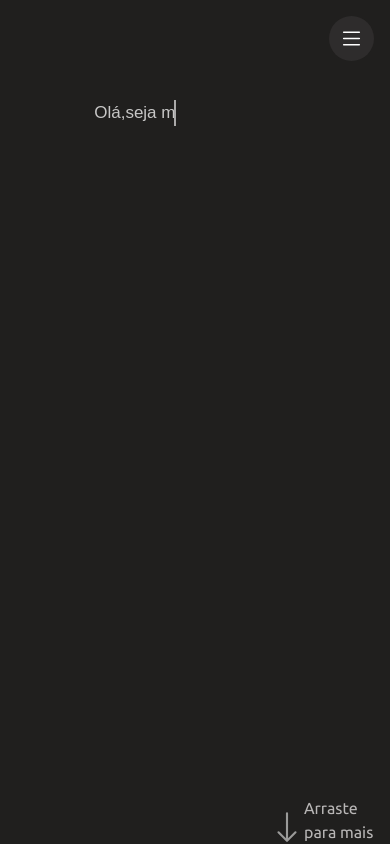
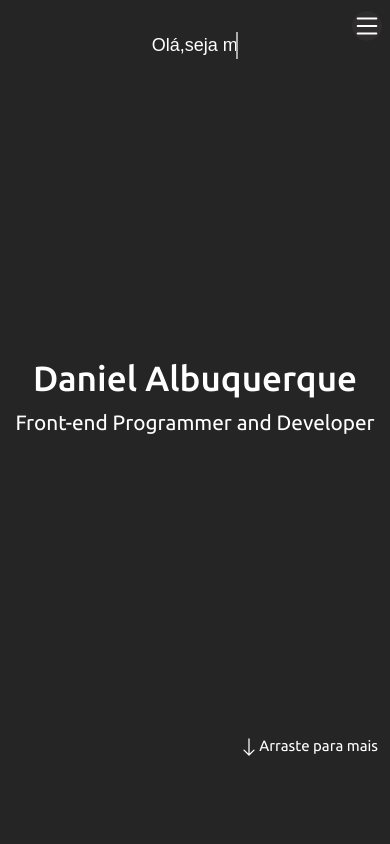
Before and after one commit to DaniellAlbuquerque/Portifolio-2023, a Flask app: page / in a window 390 px wide. Run offline with Flask 2, Linux system fonts and the light colour scheme; some libraries are stand-ins or nearby versions; some web fonts are replaced.

Commit message:
Estilizaçao do menu responsivo

```diff
--- a/static/style.css
+++ b/static/style.css
@@ -3,12 +3,12 @@
     padding: 0;
     box-sizing: border-box;
 }
-
+/*----------------------------------------INICIO-------------------------------------*/
 html,body{
   font-family: 'Ubuntu', sans-serif;
 }
 
-/* Navegação do menu lateral*/
+/* -------------------------------------Navegação do menu lateral----------------------*/
 #header{
     position: fixed;
     top: 0;
@@ -16,7 +16,7 @@ html,body{
     font-size: 20px;
     bottom: 0;
     padding: 0 10px;
-    background: #4a4744;
+    background: #383736;
     overflow-y: auto;
     width: 300px;
     transition: all ease-in-out 0.5s;
@@ -52,7 +52,7 @@ html,body{
     text-align: center;
     color: rgb(141, 141, 141);
 }
-
+/*-------------------------------Estilização dos icones do menu lateral---------------------*/
 #header .profile .social-links{
     text-align: center;
     margin-top: 2px auto;
@@ -65,6 +65,7 @@ html,body{
     width: 25px;
     list-style: none;
     text-decoration: none;
+    cursor: pointer;
 
 
 
@@ -105,15 +106,15 @@ html,body{
 .nav-menu a img,
 .nav-menu a:hover img{
     padding-right: .8rem;
-    color:#fff;
+
 }
-/*Inicio da main*/
+/*-----------------------------------Inicio da main-----------------------------------------*/
 #main{
     margin-left: 300px;
 }
 
 #main #inicio{
-    background: #201f1e;
+    background: #252525;
     background-repeat: no-repeat;
     background-size: cover;
     background-attachment: fixed;
@@ -122,24 +123,40 @@ html,body{
     width: 100%;
     height: 100vh;
 }
-/*Estilizando o parágrafo com animação*/
 
+/*-------------------------Estilizando o parágrafo com animação---------------------------*/
+#header-line{
+    margin-top: 30px;
 
-    .line{
+}
+#header-line .line{
         border-right: 2px solid rgb(255, 255, 255,0.75);
-        color: rgb(255, 255, 255,0.75);
+        color: #fff;
         font-family: 'DotGothic16', sans-serif;
         font-size: 23px;
-        width: 37%;
+        width: 27.8%;
         padding: 0;
         margin: 100px auto 0px;
         white-space: nowrap;
         overflow: hidden;
+}
+
+
+#header-line .typing-animation {
+        animation: blinksCursor 500ms steps(40) infinite normal, typing  4s 1s steps(40) infinite normal;
+        margin-top: 0px;
 
     }
 
-    .typing-animation {
-        animation: blinksCursor 500ms steps(40) infinite normal, typing  4s 5s steps(40) infinite normal;
+
+section#inicio #header-line{
+    align-items:center;
+    justify-content: center;
+    padding: 2px;
+    background-color:#252525;
+    align-content: flex-start;
+
+
 
     }
 
@@ -161,59 +178,81 @@ html,body{
 
         }
     }
-/*Link de arrasta mais*/
-    section#inicio #arrow{
-        margin: 0;
-        width: 50px;
-        opacity: 55%;
-    }
 
-    section#inicio .link {
+    /*------------------------------------Titulo da main------------------------------*/
+    section#inicio .text-name{
+        height: 500px;
         display:flex;
-        justify-content:end;
-        align-items:flex-end ;
-        height: 100vH;
-        width: 120px;
-        padding: 0px;
-        margin: 0px;
+        justify-content: center;
+        align-items: center;
+
 
     }
 
-     section#inicio  a{
-        color: #b8b6b6;
-        text-decoration: none;
-        list-style: none;
-        display: flex;
-        align-items: center;
+    section#inicio h2{
+        font-size:40px;
+        text-align: center;
+    }
+
+    section#inicio span#subtitle{
+        font-size: 1.3rem;
+        text-align: center;
 
 
+    }
+
+    .text-shadow{
+        text-shadow: 5px 5px 15px #0000;
+    }
+
+
+
+
+/*------------------------------Link de arrasta mais----------------------------------*/
+
+section#inicio .link{
+    color: #fff;
+    top: 0.7rem;
+    right: 0.5rem;
+    bottom: 0.5rem;
+    font-size:15px;
+    display: flex;
+    justify-content:end;
+    align-items: end;
+    display:flex;
+ }
+section#inicio .link a{
+    text-decoration: none;
+    color: #fff;
+ }
+     section#inicio .arrow{
+        width: 20px;
      }
 
 
-     /*Munu amburguinho*/
-     .menu-mobile{
+/*-------------------------------Munu amburguinho--------------------------------------*/
+.menu-mobile{
         position: fixed;
         color: #fff;
         background: rgb(46, 44, 44);
-        top: 1rem;
-        right: 1rem;
+        top: 0.7rem;
+        right: 0.5rem;
         font-size: 1.5rem;
         border-radius: 4rem;
         cursor: pointer;
-        z-index: 9999;
-        width: 45px;
-        height: 45px;
+        width: 40px;
+        height: 40px;
         display: flex;
         justify-content:center;
         align-items: center;
         display: none;
      }
 
-    .menu-mobile img{
+.menu-mobile img{
         width: 25px;
 
     }
-
+/*--------------------------------Estilização responsivo-------------------------------*/
     @media (max-width:1024px){
         #header{
             left: -300px;
@@ -222,18 +261,67 @@ html,body{
             display: flex;
         }
 
+        section#inicio #subtitle{
+            font-size: 20px;
+
+        }
+
     #main{
         margin-left: 0;
 
     }
-    .line{
-        font-size: 20px;
-    }
+
+}
+
+
+@media (max-width:792px){
+    section#inicio h2{
+        font-size: 35px;
     }
 
+}
+
+
+
     @media (max-width:459px){
-        .line{
-            font-size: 17px;
+        section#inicio .line{
+            font-size: 18px;
+        }
+        .menu-mobile img{
+            width:30px;
+        }
+
+        .menu-mobile{
+            width: 30px;
+            height: 30px;
         }
 
     }
+
+    @media (max-width:370px){
+        section#inicio h2{
+            font-size: 33px;
+
+        }
+    }
+    section#inicio #subtitle{
+        font-size: 17px;
+
+    }
+
+
+    @media (max-width:280px){
+        section#inicio .line{
+            font-size: 17px;
+        }
+        .menu-mobile img{
+            width:30px;
+        }
+        section#inicio h2{
+            text-align: center;
+        }
+        section#inicio #subtitle{
+            text-align: center;
+        }
+
+    }
--- a/templates/index.html
+++ b/templates/index.html
@@ -31,7 +31,7 @@
                     <section class="profile">
                         <img id="perfil" src="../static/img/perfil.jpg" alt="foto-de-perfil">
                         <h1>Daniel Albuquerque</h1>
-                    <h2>Programador e Desenvolvedor Frontend</h2>
+                        <h2>Front-end Programmer and Developer</h2>
                         <div class="social-links mt-2">
                             <a href="https://www.linkedin.com/in/daniel--albuquerque/"
                             target="_blank">
@@ -62,7 +62,9 @@
                             <a class="nav-link" href="#"><img src="../static/img/person.svg" alt="">Sobre</a>
                             </li>
                             <li class="nav-item">
-                         <a class="nav-link" href="#"><img src="../static/img/list-check.svg" alt="">Habilidades</a>
+                            <a class="nav-link" href="#"><img src="../static/img/list-check.svg"
+                                alt="">Habilidades
+                            </a>
                             </li>
                             <li class="nav-item">
                             <a class="nav-link" href="#"><img src="../static/img/gear.svg" alt="">Projetos</a>
@@ -76,25 +78,21 @@
                 </aside>
 
             <main id="main">
-
                 <section id="inicio" class="row m-0 p-0" >
+                    <div id="header-line">
                         <p class="line typing-animation">Olá,seja muito bem vindo!</p>
-
-
-                    <div class= "link">
-                        <img id="arrow" src="../static/img/arrow-down.svg" alt="seta para baixo">
+                    </div>
+                        <div class="text-name col-md-5 flex-column">
+                            <h2 class="text-shadow text-white ">Daniel Albuquerque</h2>
+                            <span id="subtitle" class="text-white text-shadow">Front-end Programmer and
+                                Developer</span>
+                        </div>
+                     <div class="link">
+                        <img class="arrow" src="/static/img/arrow-down.svg" alt="">
                         <a href="">Arraste para mais</a>
                      </div>
                 </section>
-
-
-
-
             </main>
-
-
-
-
         <script src="../static/bootstrap/js/bootstrap.bundle.min.js"></script>
         <script src="../static/script.js"></script>
     </body>
```
Lines whose indentation alone changed are shown as unchanged.
